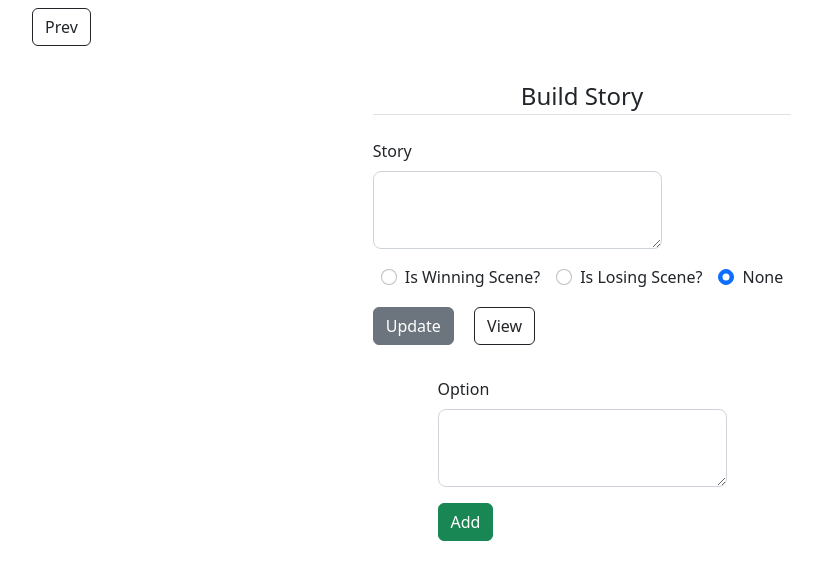
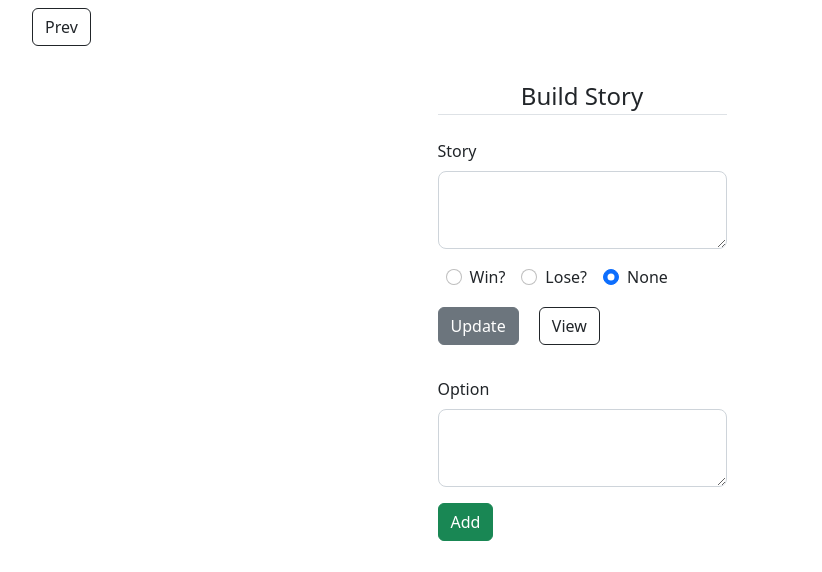
Before and after one commit to AnishBashyal/FlaskTextAdventure, a Flask app: template textadventure/templates/build_storyline.html in a window 1280 px wide. Shown: the part 56-628 px from the top of the page, without its empty margins (58-880 px from the left). Run offline with Flask 3, Linux system fonts and the light colour scheme; the template is opened without the code that fills it: values that come from a table or form of the project are taken from there, others are empty.

Commit message:
Styling consistency

```diff
--- a/textadventure/story/forms.py
+++ b/textadventure/story/forms.py
@@ -11,7 +11,7 @@ class CreateStoryForm(FlaskForm):
 class BuildStoryForm(FlaskForm):
     story = TextAreaField('Story', validators = [DataRequired()])
     submit = SubmitField('Update')
-    is_last = RadioField(choices = [('win', 'Is Winning Scene?'), ('lose', 'Is Losing Scene?'), ('none', 'None')], default='none')
+    is_last = RadioField(choices = [('win', 'Win?'), ('lose', 'Lose?'), ('none', 'None')], default='none')
 
 class BuildOptionForm(FlaskForm):
     option = TextAreaField('Option', validators = [DataRequired()])
--- a/textadventure/templates/build_storyline.html
+++ b/textadventure/templates/build_storyline.html
@@ -7,7 +7,6 @@
     {% else %}
         <a class="btn btn-outline-dark m-2" role="button" href="{{ url_for('story.update_story', story_id = head_id)}}">Prev</a>
     {% endif %}
-
     <form method="post" class="d-flex justify-content-center">
         {{ form_story.hidden_tag() }}
         <fieldset class="mb-3">
```
Also changed, not shown: instance/site.db.
